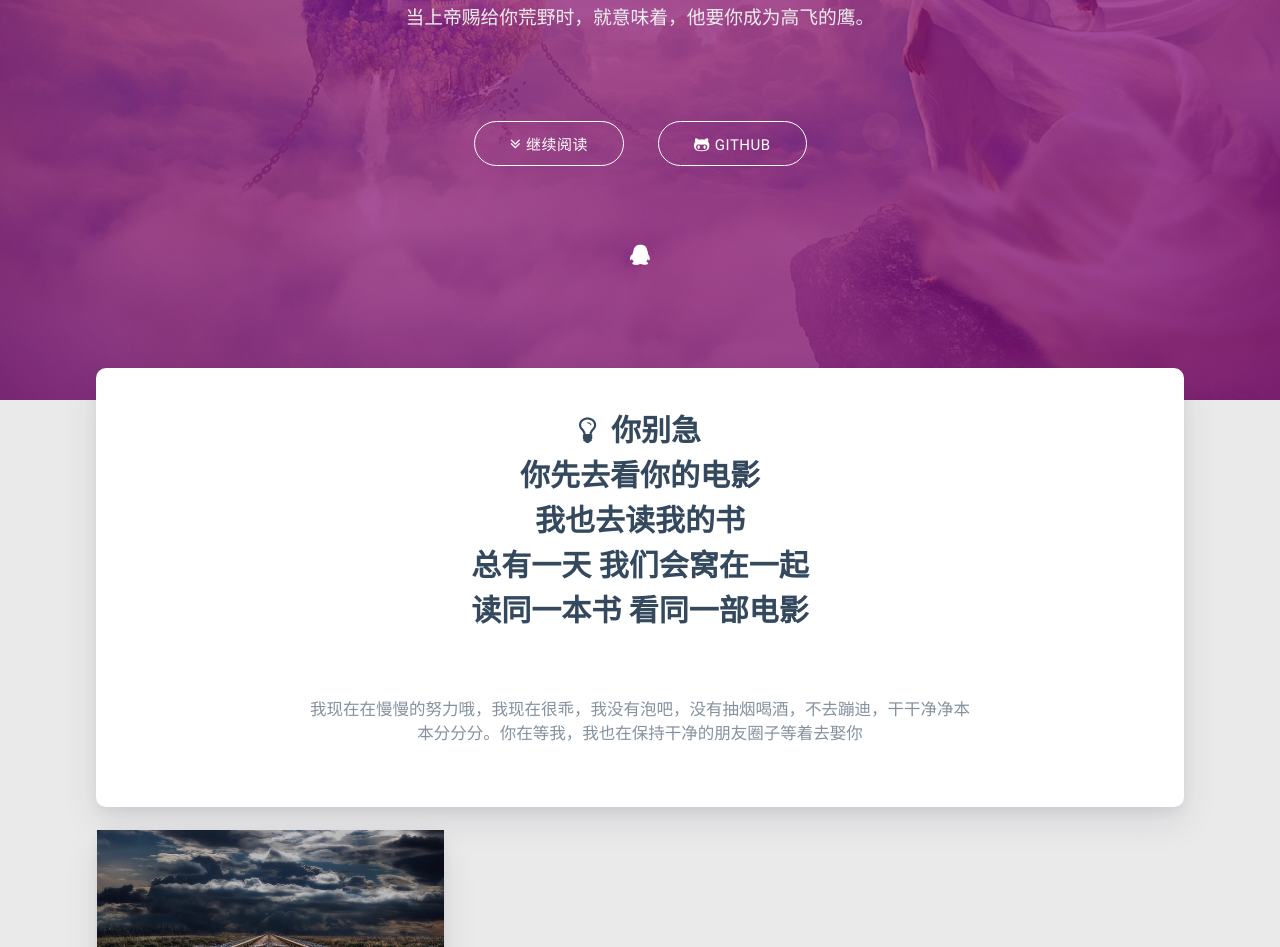
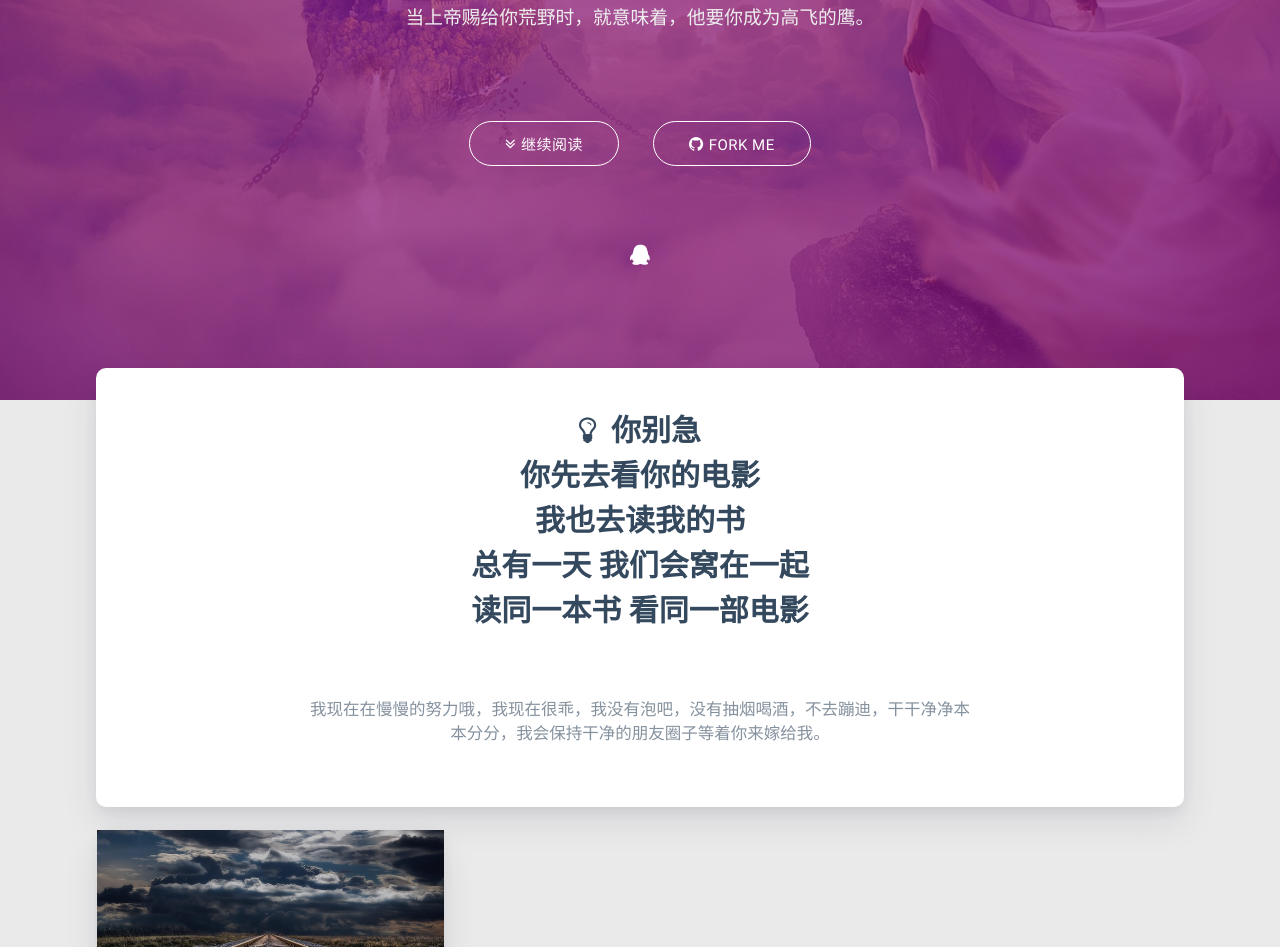
Before and after one commit to BinaryStarZZH/BinaryStarZZH.github.io, a plain HTML site: page index.html in a window 1280 px wide. Shown: the part 400-1347 px from the top of the page. Drawn offline with Linux system fonts and the light colour scheme; some packages are replaced by stand-ins of ours; no server answers; a script that the page names is missing.

Commit message:
Site updated: 2019-12-02 13:03:48

```diff
--- a/index.html
+++ b/index.html
@@ -305,7 +305,7 @@
 
 
             <a href="https://github.com/blinkfox/hexo-theme-matery" class="waves-effect waves-light btn" target="_blank">
-                <i class="fa fa-github-alt"></i>Github
+                <i class="fa fa-github "></i>Fork Me
             </a>
 
         </div>
@@ -341,12 +341,12 @@ $('.bg-cover').css('background-image', 'url(/medias/banner/' + new Date().getDay
                         <div class="dream">
 
     <div class="title center-align">
-        <i class="fa fa-lightbulb-o"></i>&nbsp;&nbsp;你别急<br>你先去看你的电影<br/>我也去读我的书<br>总有一天 我们会窝在一起<br>读同一本书 看同一部电影<br><br>
+        <i class="fa fa-lightbulb-o"></i>&nbsp;&nbsp;你别急<br/>你先去看你的电影<br/>我也去读我的书<br/>总有一天 我们会窝在一起<br/>读同一本书 看同一部电影<br><br>
     </div>
 
     <div class="row">
         <div class="col l8 offset-l2 m10 offset-m1 s10 offset-s1 center-align text">
-            我现在在慢慢的努力哦，我现在很乖，我没有泡吧，没有抽烟喝酒，不去蹦迪，干干净净本本分分分。你在等我，我也在保持干净的朋友圈子等着去娶你
+            我现在在慢慢的努力哦，我现在很乖，我没有泡吧，没有抽烟喝酒，不去蹦迪，干干净净本本分分，我会保持干净的朋友圈子等着你来嫁给我。
         </div>
     </div>
 </div>
```
